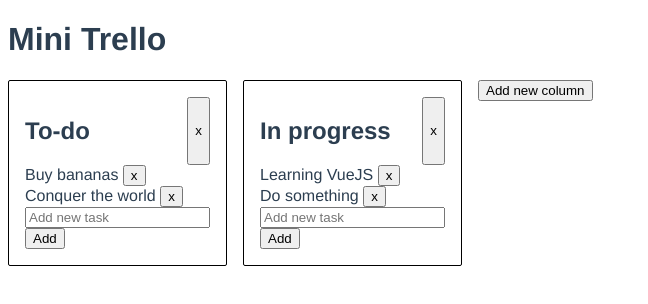
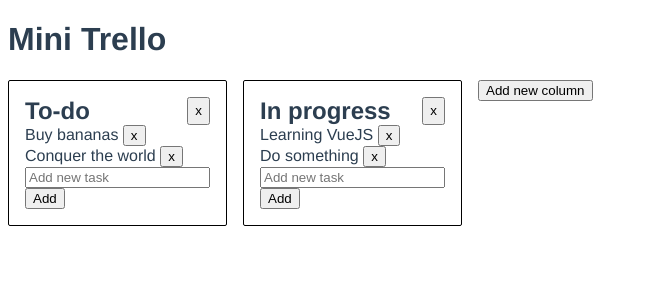
Before and after one commit to vincentnavetat/mini-trello, a Vue app: page / in a window 1280 px wide. Shown: the top 304 px of the page, without its empty margins (0-648 px from the left). Built offline with nearby package versions, Linux system fonts and the light colour scheme.

Commit message:
Add edit column title feature

```diff
--- a/src/App.vue
+++ b/src/App.vue
@@ -65,7 +65,7 @@
 </script>
 
 <style>
-#app {
+body {
   font-family: 'Avenir', Helvetica, Arial, sans-serif;
   -webkit-font-smoothing: antialiased;
   -moz-osx-font-smoothing: grayscale;
--- a/src/components/Column.vue
+++ b/src/components/Column.vue
@@ -1,7 +1,8 @@
 <template>
   <div class="column">
     <header class="column__header">
-      <h2>{{ column.title }}</h2>
+      <div class="title__text" @click="editTitle" ref="title">{{ column.title }}</div>
+      <input type="test" v-model="column.title" class="title__input hide" ref="titleInput" @blur="quitEditTitle">
       <button @click="$emit('remove')">x</button>
     </header>
 
@@ -30,6 +31,15 @@
     'task' : Task,
   },
   methods: {
+    editTitle() {
+      this.$refs.title.classList.add('hide');
+      this.$refs.titleInput.classList.add('show');
+      this.$refs.titleInput.focus();
+    },
+    quitEditTitle() {
+      this.$refs.title.classList.remove('hide');
+      this.$refs.titleInput.classList.remove('show');
+    },
     addTask() {
       this.column.tasks.push({
         title: this.newTask,
@@ -55,4 +65,18 @@
   display: flex;
   justify-content: space-between;
 }
+
+.title__text,
+.title__input {
+  font-size: 1.5rem;
+  font-weight: bold;
+}
+
+.hide {
+  display: none;
+}
+
+.show {
+  display: block;
+}
 </style>
```
